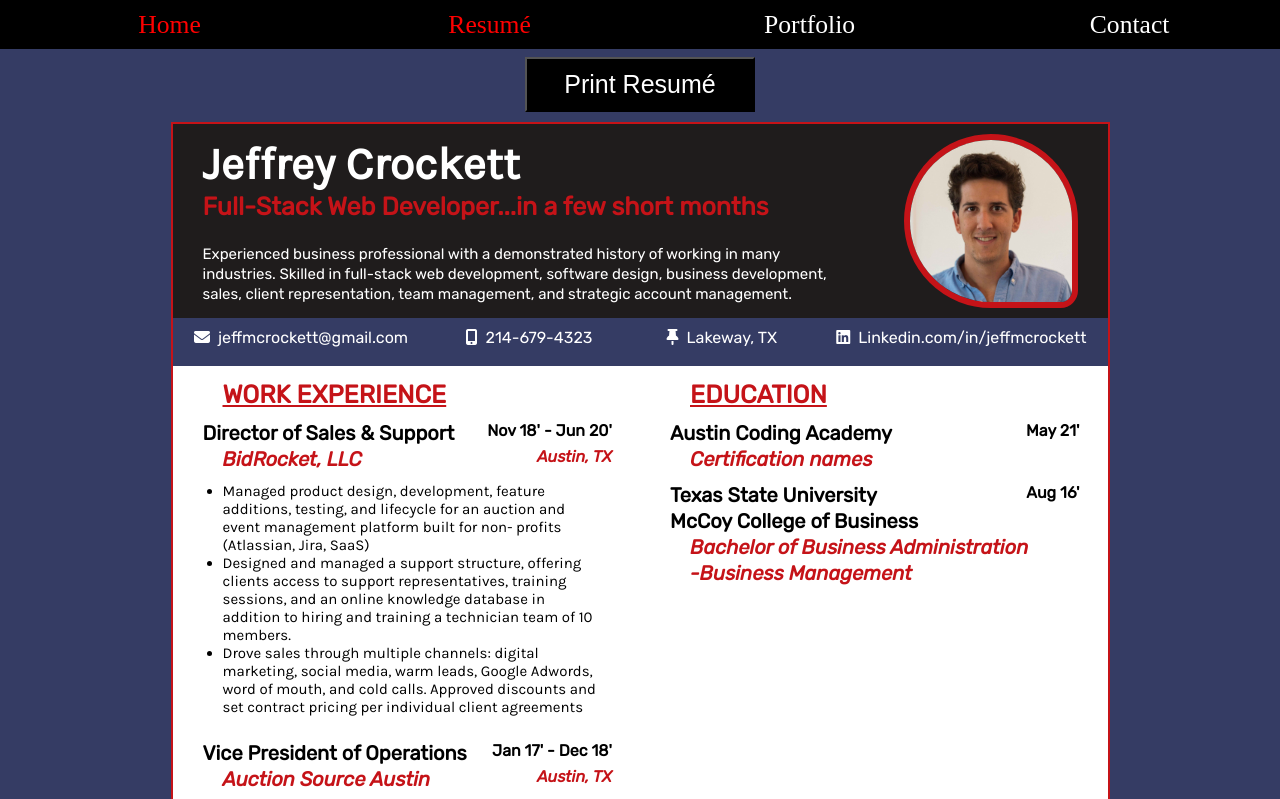
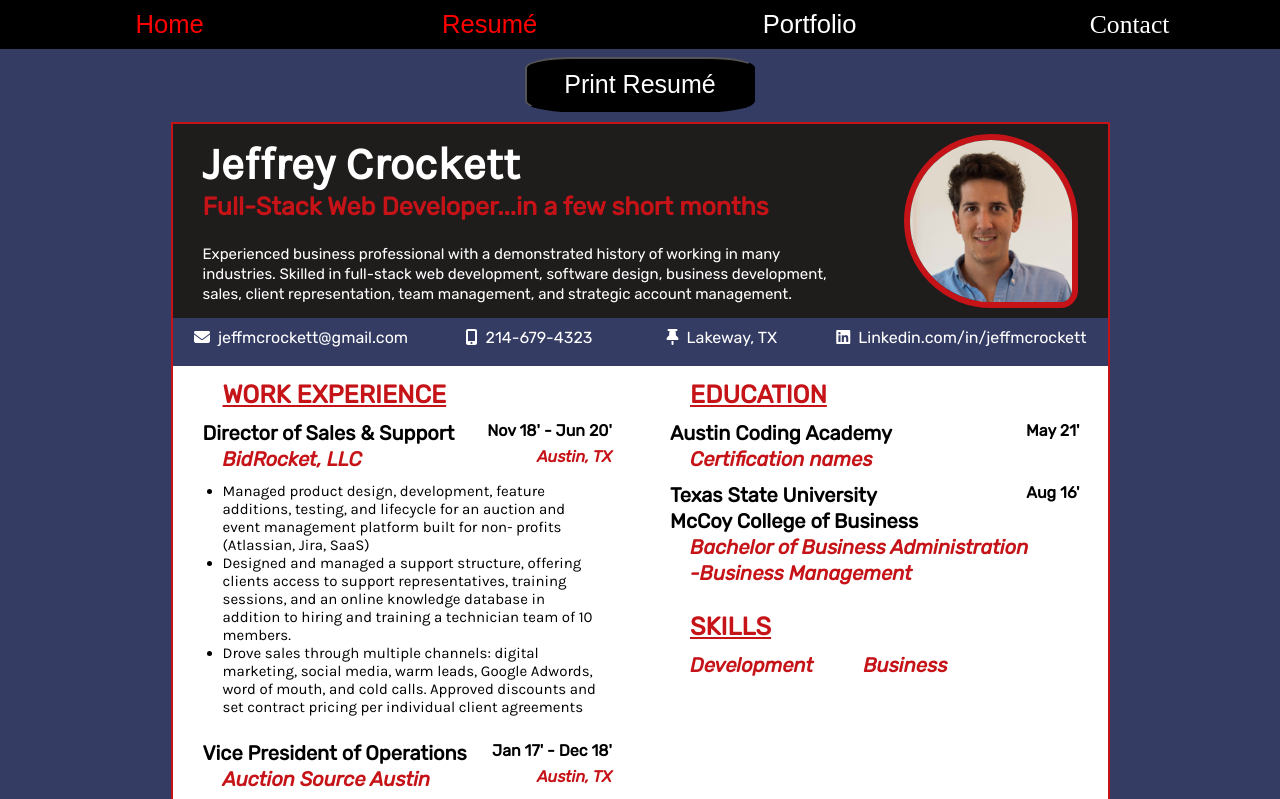
Before and after one commit to jeffmcrockett/theportfolio, a plain HTML site: page resume.html in a window 1280 px wide. Shown: the top 799 px of the page. Drawn offline with Linux system fonts and the light colour scheme.

Commit message:
resume progress

```diff
--- a/resume-styles.css
+++ b/resume-styles.css
@@ -8,15 +8,19 @@ body {
 
 .homenav {
     grid-area: home;
+    font-family: 'Quicksand', sans-serif;
 }
 .resumenav {
     grid-area: resume;
+    font-family: 'Quicksand', sans-serif;
 }
 .portfolionav {
     grid-area: portfolio;
+    font-family: 'Quicksand', sans-serif;
 }
 .contactnav {
     grid-area: contact;
+    font-family: 'Quicksand', sans-serif;
 }
 
 .topnav {
@@ -65,6 +69,7 @@ button {
     background-color: black;
     color: white;
     font-size: 25px;
+    border-radius: 20% 20% 20% 20%;
 }
 
 .nameinfo {
--- a/resume.html
+++ b/resume.html
@@ -92,6 +92,15 @@
             <H4>McCoy College of Business</H4>
             <h4 class="red4">Bachelor of Business Administration</h4>
             <h4 class="red4"> -Business Management</h4>
+            <br>
+            <br>
+            <br>
+            <br>
+            <br>
+            <h2>SKILLS</h2>
+            <h4 class="red4">Development</h4>
+
+            <h4 class="red4">Business</h4>
         </div>
     </div>
 </body>
```
Also changed, not shown: portfoliotab.html (+2 -1 lines).
